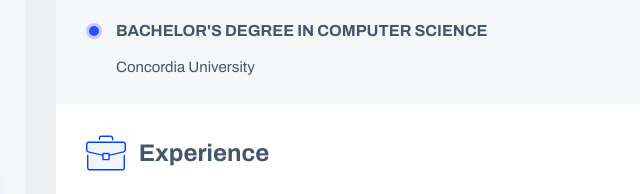
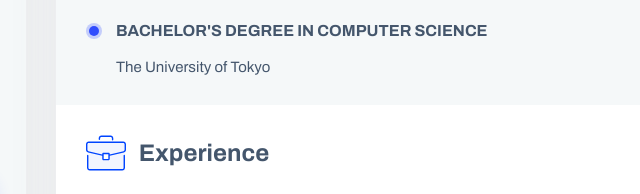
Before and after one commit to caioball914/caioball914.github.io, a plain HTML site: page index.html in a window 1280 px wide. Shown: the part 413-607 px from the top of the page, 289-929 px from the left. Drawn offline with Linux system fonts and the light colour scheme.

Commit message:
updated resume

```diff
--- a/index.html
+++ b/index.html
@@ -151,7 +151,7 @@
 												<h5 class="title title--h5 timeline__title">BACHELOR'S DEGREE IN
 													COMPUTER SCIENCE</h5>
 												<div class="company__period">
-													<p class="timeline__description">Concordia University</p>
+													<p class="timeline__description">The University of Tokyo</p>
 													<span class="timeline__period">2009 - 2013</span>
 												</div>
 											</article>
```
Also changed, not shown: 1 other file.
